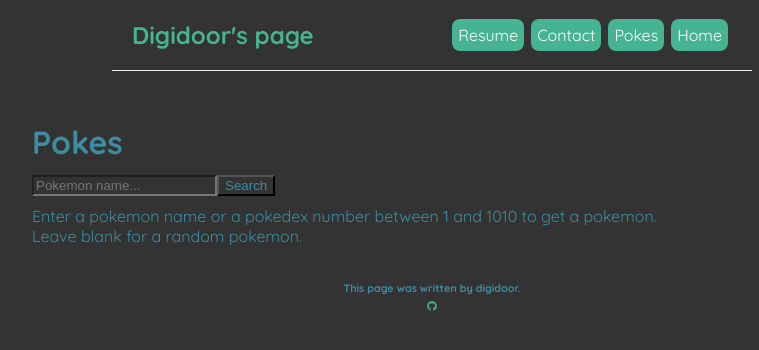
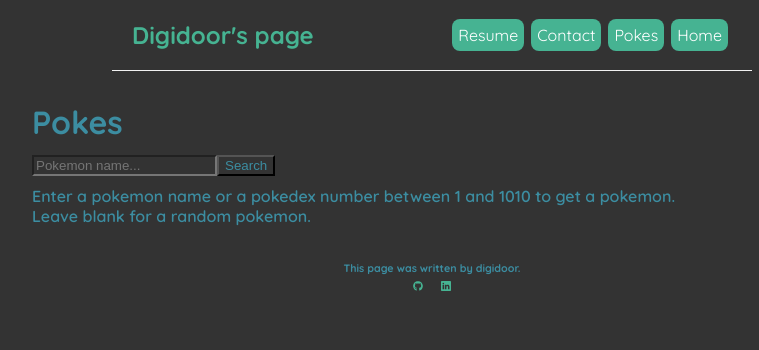
Before and after one commit to digidoor/react-portfolio, a React (Create React App) app: page /react-portfolio/pokes in a window 1280 px wide. Shown: the top 350 px of the page, without its empty margins (208-967 px from the left). Built offline with nearby package versions, Linux system fonts and the light colour scheme.

Commit message:
various formatting revisions, all very minor

```diff
--- a/src/components/Footer.js
+++ b/src/components/Footer.js
@@ -1,5 +1,5 @@
 import { FaGithub } from 'react-icons/fa';
-//import { FaGithubAlt } from 'react-icons/fa';
+import { BsLinkedin } from 'react-icons/bs';
 
 const Footer = () => {
 
@@ -8,6 +8,9 @@ const Footer = () => {
 			<h6>This page was written by digidoor.</h6>
 			<a href="https://github.com/digidoor">
 				<FaGithub color="#46b392" />
+			</a>&nbsp;&nbsp;&nbsp;&nbsp;
+			<a href="https://www.linkedin.com/in/alan-busovaca-236a43212/">
+				<BsLinkedin color="#46b392" />
 			</a>
 		</div>
 	);
--- a/src/components/Project.js
+++ b/src/components/Project.js
@@ -9,7 +9,7 @@ const Project = ({project}) => {
 			<img src={require(`../assets/${name}.png`)} />
 			<p><a href={`https://github.com/digidoor/${name}`}>Link to Repo</a></p>
 			{ link ? (<p><a href={`${link}`}>Live Deploy</a></p>)
-				: <p>This project is not deployed live. Please visit the repo for more info.</p> }
+				: <p>*This project is not deployed live. Please visit the repo for more info.</p> }
 
 			{/* <p className="project">test</p> */}
 			{/* <img src={caca}/> */}
--- a/src/index.css
+++ b/src/index.css
@@ -47,9 +47,11 @@ img {
   margin-bottom: 8px;
 }
 
-.content .project {
-  margin: 0;
+div.content {
+  margin-top: 0;
 }
+
+.portfolio { margin-bottom: 8px; }
 
 .navbar h1 {
   margin: 0;
@@ -105,16 +107,18 @@ img {
   padding-right: 2rem;
 }
 
-p.project {
-  color: #4eaf90;
-}
-
 div.project > p {
   font-size: 15px;
 }
 
+div.project > p {
+  font-weight: 600;
+  margin-left: 12px;
+}
+
 div.project > p > a {
   color: cornflowerblue;
+  font-weight: 400;
 }
 
 div.resume > h3 {
@@ -144,3 +148,7 @@ div.project > img {
 div.footer > h6 {
   margin-bottom: 0;
 }
+
+div.pokemon > p {
+  font-weight: 600;
+}
--- a/src/pages/Home.js
+++ b/src/pages/Home.js
@@ -43,7 +43,7 @@ const Home = () => {
 
 	return (
 		<div className="content">
-			<h1>Portfolio</h1>
+			<h1 className="portfolio">Portfolio</h1>
 			{projects.map((project, idx) => (
 				<Project
 					project={project}
```
